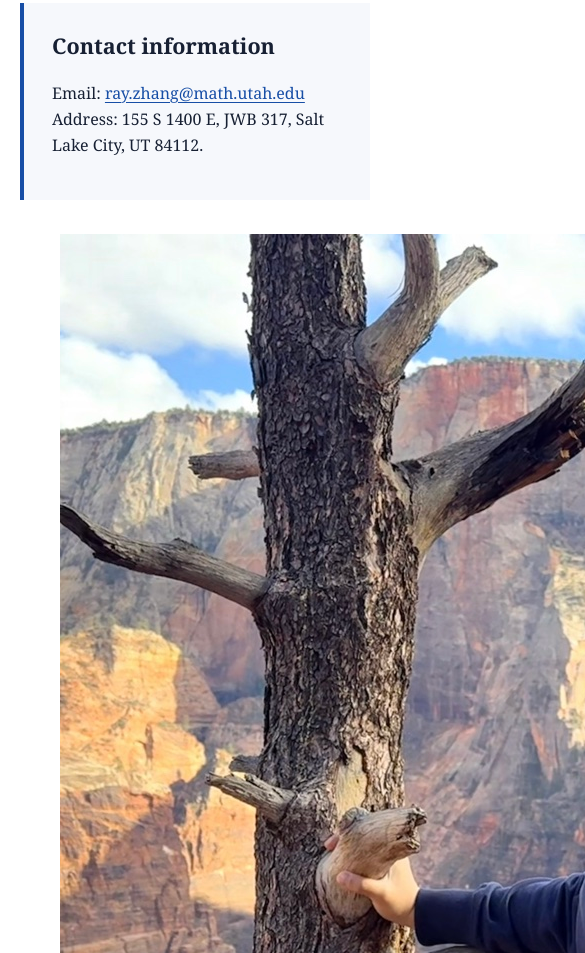
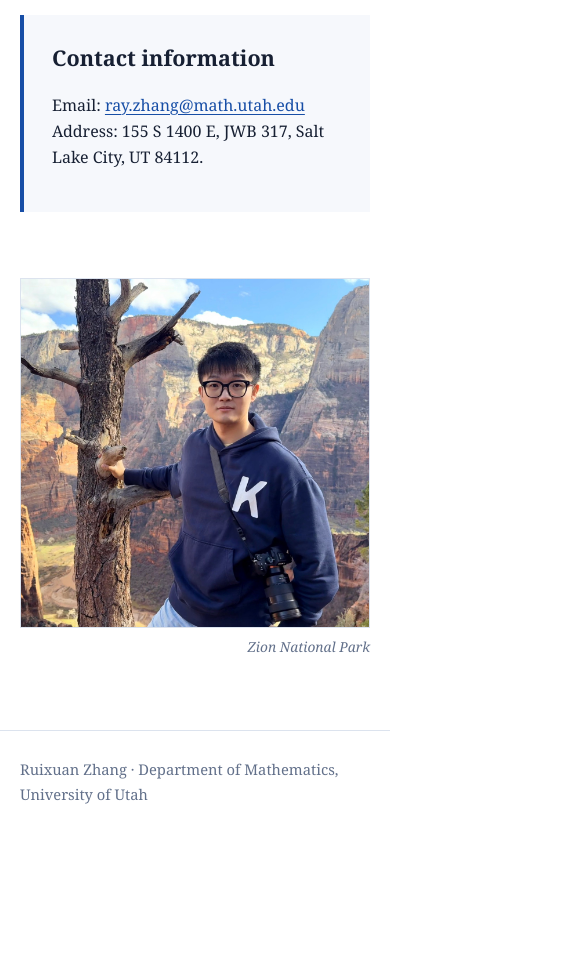
Before and after one commit to rayyyzhang/rayyyzhang.github.io, a plain HTML site: page index.html in a window 390 px wide. Shown: the part 651-1604 px from the top of the page, 585 px wide, since content can reach past the window. After the commit the page ends 1502 px from the top, so only its background shows below. Drawn offline with Linux system fonts and the light colour scheme.

Commit message:
Add responsive homepage photo layout

```diff
--- a/style.css
+++ b/style.css
@@ -10,7 +10,14 @@ nav { display:flex; flex-wrap:wrap; gap:18px; font-family:system-ui,sans-serif;
 nav a { color:var(--ink); text-decoration:none; } nav a:hover, nav a[aria-current='page'] { color:var(--accent); }
 main { padding:62px 0 72px; } h1 { font-size:2.25rem; line-height:1.15; margin:0 0 26px; } h2 { font-size:1.35rem; margin:38px 0 10px; } h3 { font-size:1.08rem; margin:25px 0 5px; }
 .lead { max-width:760px; color:#34415a; font-size:1.13rem; } .section { max-width:790px; } ul { padding-left:22px; } li { margin:8px 0; }
+.home-main { padding-top:54px; }
+.home-grid { display:grid; grid-template-columns:minmax(0, 1fr) 320px; gap:48px; align-items:start; }
+.home-copy { min-width:0; }
+.profile-figure { margin:2px 0 0; width:100%; }
+.profile-figure img { display:block; width:100%; height:auto; aspect-ratio:1; object-fit:cover; border:1px solid var(--line); }
+.profile-figure figcaption { margin-top:8px; color:var(--muted); font-size:.86rem; font-style:italic; text-align:right; }
 .callout { margin:34px 0; padding:25px 28px; background:var(--wash); border-left:4px solid var(--accent); max-width:790px; }.callout h2 { margin-top:0; }
 .button { display:inline-block; margin-top:8px; padding:9px 13px; background:var(--accent); color:#fff; text-decoration:none; border-radius:4px; font-family:system-ui,sans-serif; font-size:.9rem; }
 .cv { width:100%; height:900px; border:1px solid var(--line); } footer { border-top:1px solid var(--line); padding:26px 0 45px; color:var(--muted); font-size:.92rem; }
+@media (max-width:760px) { .home-grid { grid-template-columns:1fr; gap:30px; } .profile-figure { width:min(100%, 380px); } }
 @media (max-width:640px) { .bar { padding:16px 0; align-items:flex-start; flex-direction:column; gap:10px; } main { padding-top:42px; } h1 { font-size:1.9rem; } .cv { height:650px; } }
```
